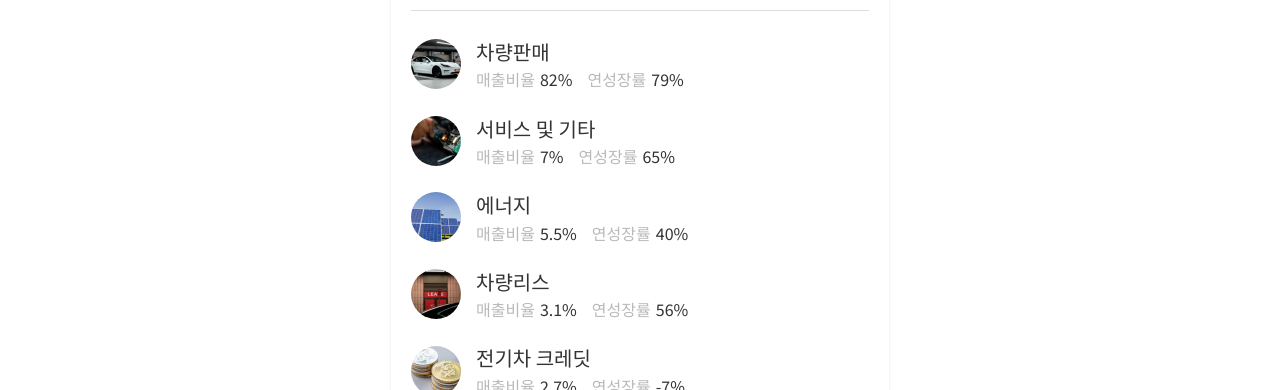
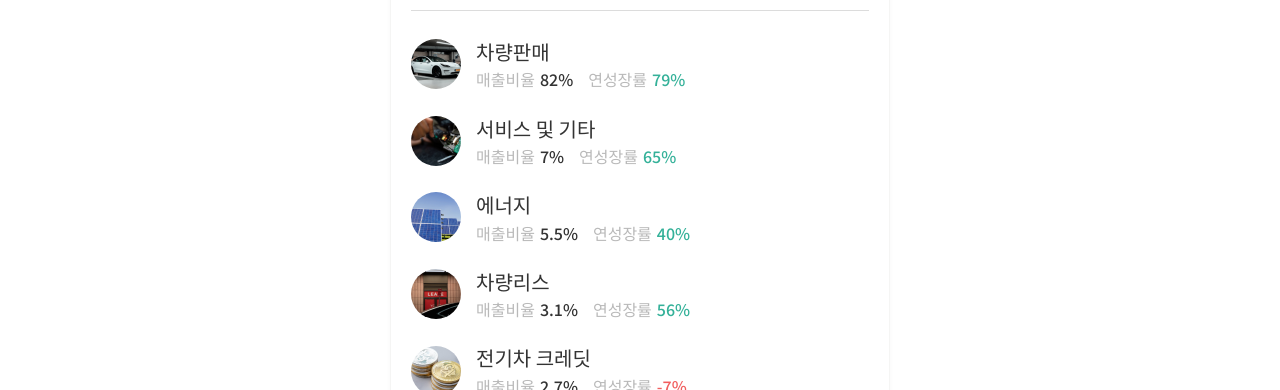
Before and after one commit to GBSIM/oruum_frontend, a React (Create React App) app: page /Stock in a window 1280 px wide. Both pictures are taken after a click on the button "제품군". Shown: the part 1463-1853 px from the top of the page. Built offline with nearby package versions, Linux system fonts and the light colour scheme.

Commit message:
change font weight and color in stock products

```diff
--- a/src/components/library/ui/stock/StockProducts/StockProducts.css
+++ b/src/components/library/ui/stock/StockProducts/StockProducts.css
@@ -34,9 +34,11 @@
 .stock-product-information-title {
     color: #B9B9B9;
     background: rgba(0,0,0,0);
+    font-weight: 500;
 }
 
 .stock-product-information-value {
     color: #333;
     background: rgba(0,0,0,0);
+    font-weight: 500;
 }
--- a/src/components/library/ui/stock/StockProducts/StockProducts.js
+++ b/src/components/library/ui/stock/StockProducts/StockProducts.js
@@ -33,6 +33,12 @@ export default function StockProducts() {
 }
 
 function StockProduct(props) {
+    let growthPercentageText
+    if (props.yearlyGrowthPercentage >= 0) {
+        growthPercentageText = <span className="stock-product-information-value" style={{color: '#34B199'}}>{props.yearlyGrowthPercentage}%</span>
+    } else {
+        growthPercentageText = <span className="stock-product-information-value" style={{color: '#F15E5E'}}>{props.yearlyGrowthPercentage}%</span>
+    }
     return (
         <button className="stock-product-container">
             <img src={props.image} className='stock-product-image'></img>
@@ -52,7 +58,7 @@ function StockProduct(props) {
                     <div style={{width:'15px'}}></div>
                     <span className="stock-product-information-title">연성장률</span>
                     <div style={{width:'5px'}}></div>
-                    <span className="stock-product-information-value">{props.yearlyGrowthPercentage}%</span>
+                    {growthPercentageText}
                 </div>
             </div>
         </button>
```
